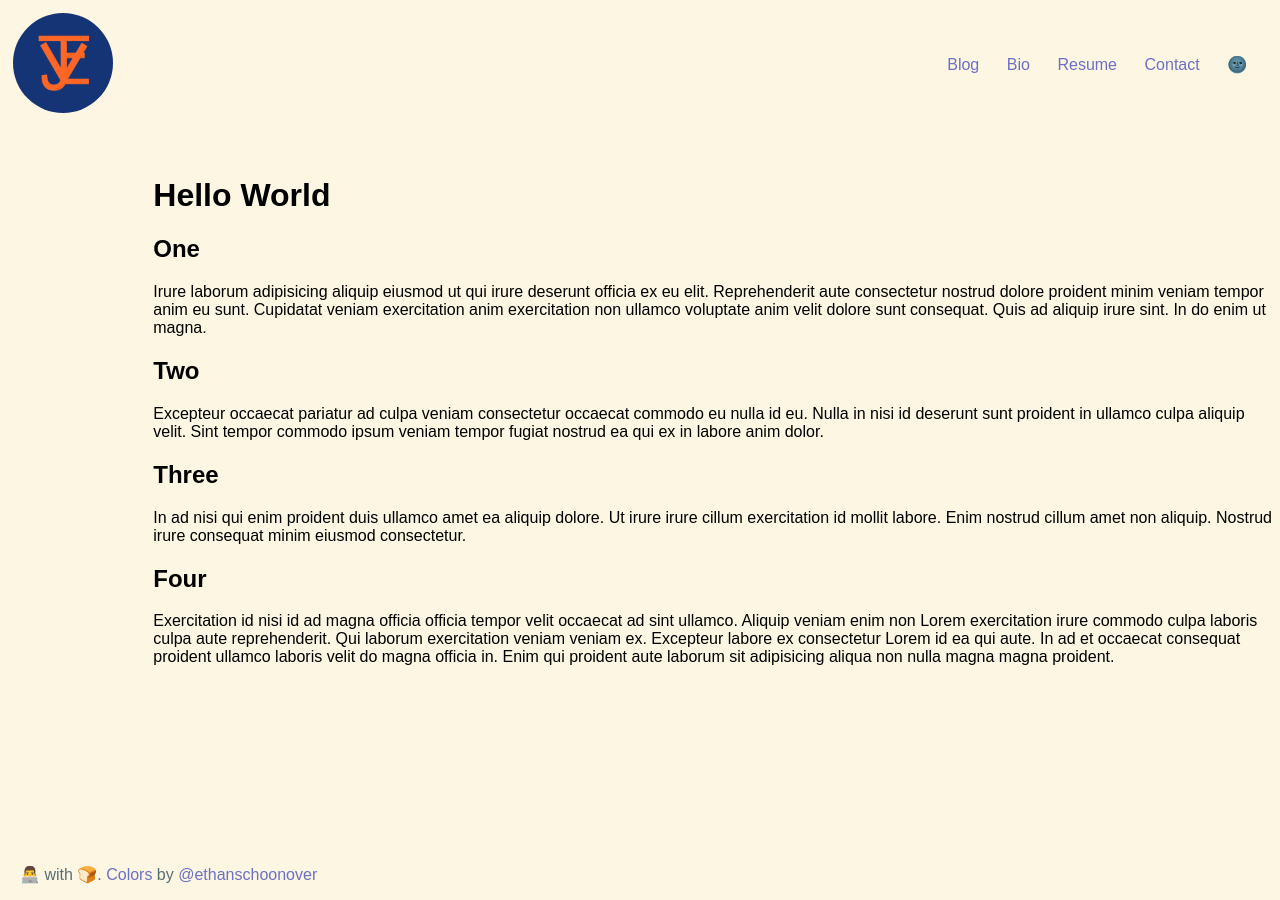
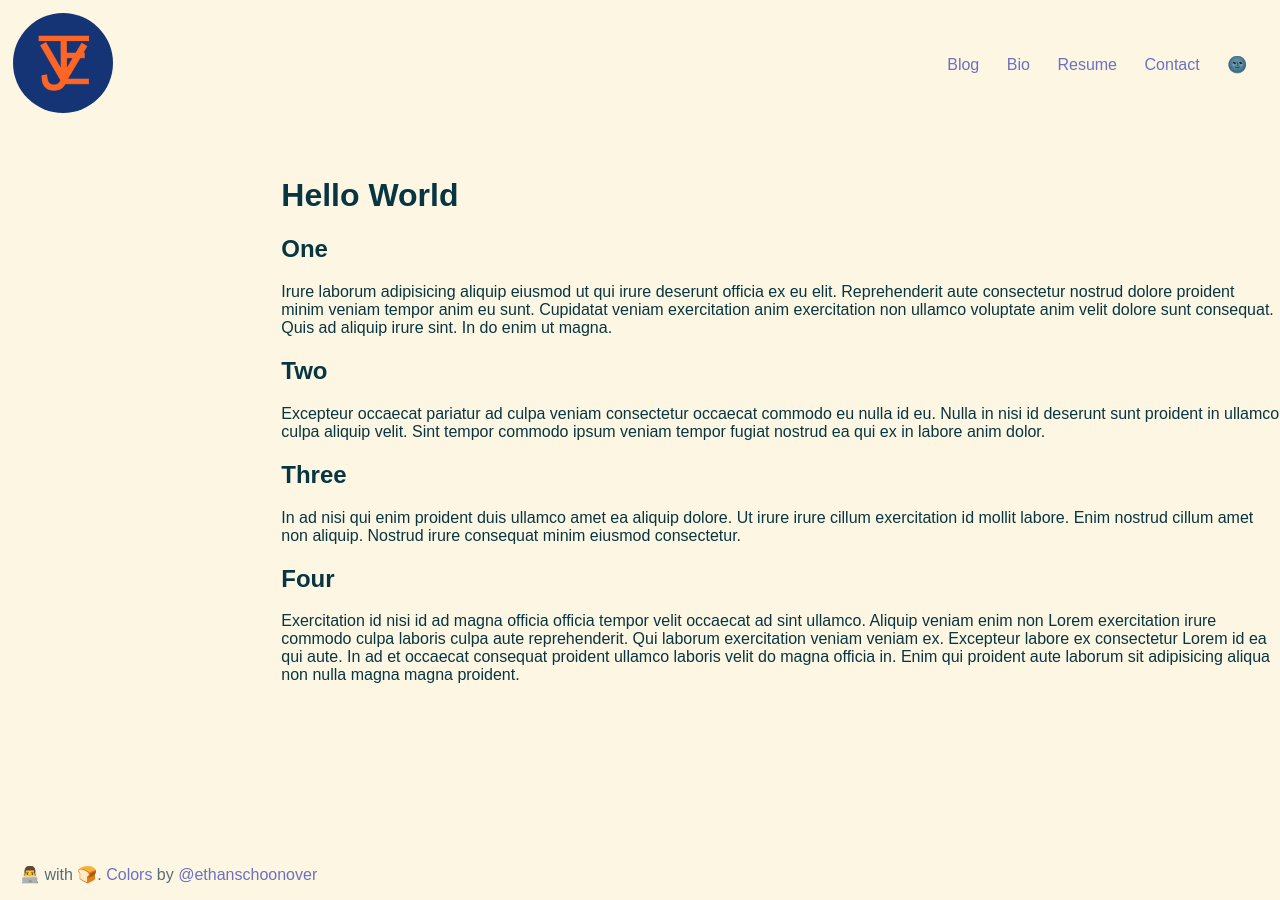
Before and after one commit to jahzielv/jahzielv.github.io, a Jekyll site: the page built from _posts/2019-01-17-myfirstpost.md, in a window 1280 px wide. Built offline with Jekyll 4.4.1, drawn with Linux system fonts in a browser that asks for light colours.

Commit message:
made post content div a main-content

```diff
--- a/_layouts/post.html
+++ b/_layouts/post.html
@@ -35,7 +35,7 @@
                     <h1 id="villasana" class="fading-txt">Villasana</h1>
                     <h1 id="espinoza" class="fading-txt">Espinoza</h1>
                 </div>
-                <div>{{ content }}</div>
+                <div id="main-content">{{ content }}</div>
             </div>
         </div>
         <script src="/index.js"></script>
```
